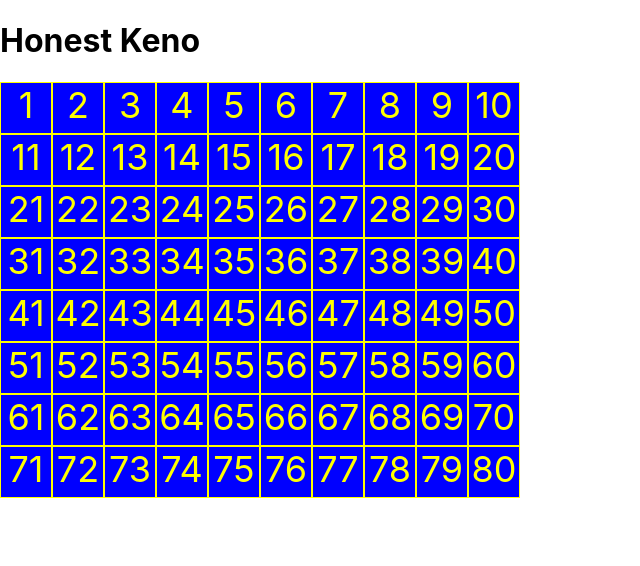
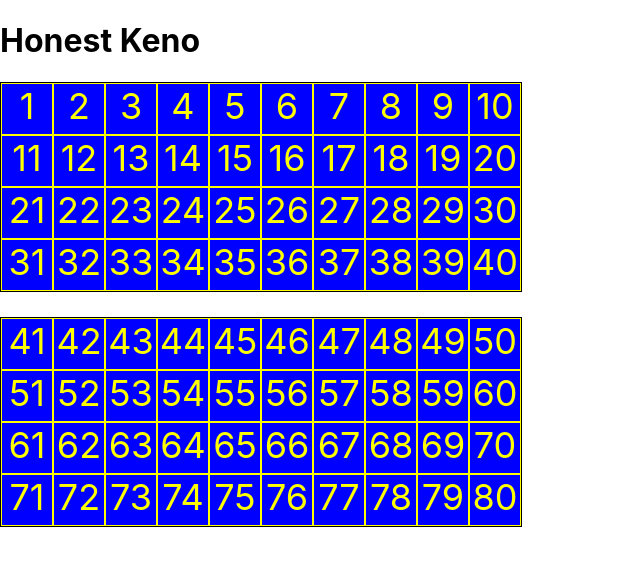
Before and after one commit to AdamMattas/honest_keno, a React (Create React App) app: page / in a window 1280 px wide. Shown: the top 566 px of the page, without its empty margins (0-640 px from the left). Built offline with nearby package versions, Linux system fonts and the light colour scheme.

Commit message:
corrected float issue for sections - used inline-block instead

```diff
--- a/src/App.css
+++ b/src/App.css
@@ -32,34 +32,24 @@
   }
 }
 
-table,
-th,
-td {
+.container-bottom {
+  margin-top: 25px;
+  clear: left;
+}
+
+.number-box-container {
+  width: 520px;
+  border: 1px solid black;
+  clear: left;
+}
+
+.number-box {
+  display: inline-block;
   border: 1px solid yellow;
-  width: 50px !important;
-  height: 50px !important;
+  width: 50px;
+  height: 50px;
   background-color: blue;
   color: yellow;
   font-size: 36px;
   text-align: center;
 }
-
-tbody {
-  width: 100px !important;
-}
-
-.number-box-container {
-  width: 520px;
-}
-
-.number-box {
-  display: block;
-  float: left;
-  border: 1px solid yellow;
-  width: 50px !important;
-  height: 50px !important;
-  background-color: blue;
-  color: yellow;
-  font-size: 36px;
-  text-align: center;
-}
--- a/src/App.js
+++ b/src/App.js
@@ -1,6 +1,6 @@
 import React, { Component } from "react";
 import logo from "./logo.svg";
-import CardTable from "./components/common/cardTable";
+import Card from "./components/common/card";
 import "./App.css";
 
 class App extends Component {
@@ -8,7 +8,7 @@ class App extends Component {
     return (
       <React.Fragment>
         <h1>Honest Keno</h1>
-        <CardTable />
+        <Card />
       </React.Fragment>
     );
   }
--- a/src/components/common/cardTable.jsx
+++ b/src/components/common/card.jsx
@@ -13,33 +13,24 @@ class Card extends Component {
   createNumbers(numbers) {
     const kenoNumbers = [];
 
-    // function KenoNumber(num) {
-    //   this.number = num;
-    //   this.active = false;
-    //   this.selected = false;
-    // }
-
     numbers.forEach(num => {
-      //const kenoNumber = new KenoNumber(num);
-
       const kenoNumber = {
         number: num,
+        section: num < 41 ? "top" : "bottom",
         active: false,
         selected: false
       };
 
       kenoNumbers.push(kenoNumber);
-      // console.log(kenoNumber);
     });
+
     return kenoNumbers;
-    //console.log(kenoNumbers[0]);
   }
 
   componentDidMount() {
     const numbers = this.listNumbers(1, 80);
     const kenoNumbers = this.createNumbers(numbers);
 
-    //console.log(Array.isArray(kenoNumbers));
     console.log(kenoNumbers);
     this.setState({ numbers, kenoNumbers });
   }
@@ -47,7 +38,7 @@ class Card extends Component {
   render() {
     return (
       <div>
-        <TableBody data={this.state.numbers} />
+        <TableBody data={this.state.kenoNumbers} />
       </div>
     );
   }
--- a/src/components/common/tableBody.jsx
+++ b/src/components/common/tableBody.jsx
@@ -1,19 +1,43 @@
 import React, { Component } from "react";
 
 class TableBody extends Component {
-  createRow = () => {
-    return;
+  splitNumbers = () => {
+    let section = {
+      top: [],
+      bottom: []
+    };
+
+    this.props.data.map(item =>
+      item.number < 41 ? section.top.push(item) : section.bottom.push(item)
+    );
+
+    console.log("SECTION :", section);
+    return section;
   };
 
   render() {
+    const split = this.splitNumbers();
+    const top = split.top;
+    const bottom = split.bottom;
+
     return (
-      <div className="number-box-container">
-        {this.props.data.map(item => (
-          <span className="number-box" key={item}>
-            {item}
-          </span>
-        ))}
-      </div>
+      <React.Fragment>
+        <div className="number-box-container container-top">
+          {top.map(item => (
+            <div className="number-box" key={item.number}>
+              {item.number}
+            </div>
+          ))}
+        </div>
+
+        <div className="number-box-container container-bottom">
+          {bottom.map(item => (
+            <div className="number-box" key={item.number}>
+              {item.number}
+            </div>
+          ))}
+        </div>
+      </React.Fragment>
     );
   }
 }
```
